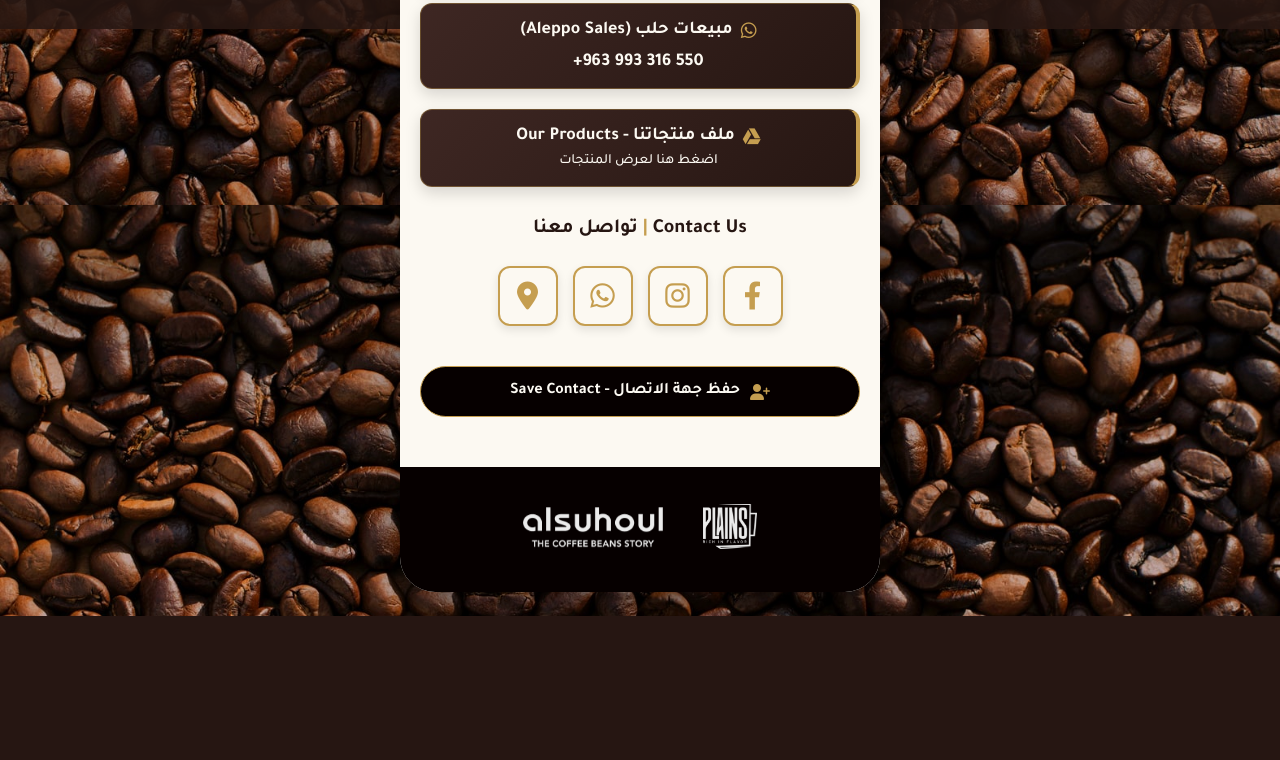
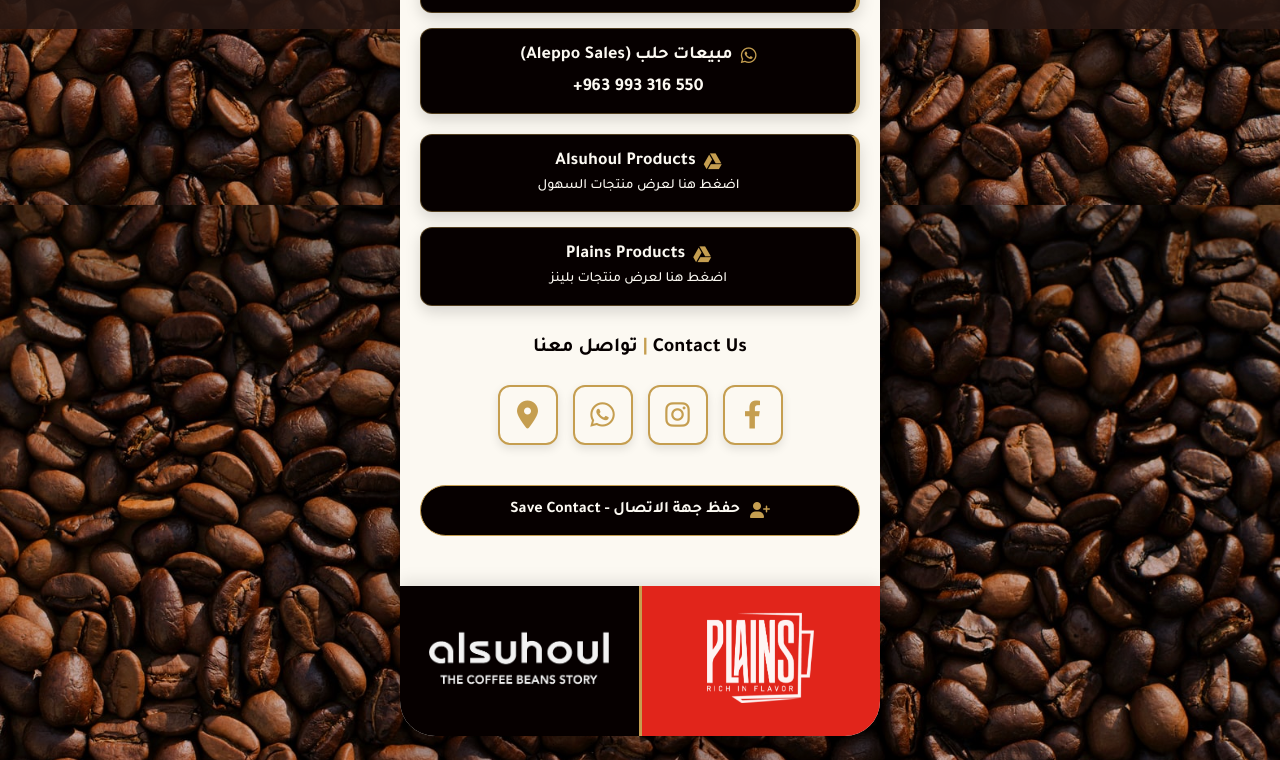
Before and after one commit to reflectionartwork-web/Sweid-digital-card, a plain HTML site: page index.html in a window 1280 px wide. Shown: the part 771-1531 px from the top of the page. Before the commit the page ends 1387 px from the top, so only its background shows below. Drawn offline with Linux system fonts and the light colour scheme.

Commit message:
Update index.html

```diff
--- a/index.html
+++ b/index.html
@@ -13,11 +13,12 @@
         :root {
             --dark-bg: #060000;
             --light-cream-bg: #FCF9F2; /* أبيض كريمي فاتح متناسق */
-            --brown-bg: #3E2723;       /* لون بني راقي */
-            --brown-dark: #261612;     /* بني داكن للتدرج */
+            --brown-bg: #060000;       /* لون بني راقي */
+            --brown-dark: #060000;     /* بني داكن للتدرج */
             --gold-accent: #C59E50;    /* لمسة ذهبية أكثر تناسقاً ودفئاً مع البني */
             --text-cream: #FCF9F2;     /* نص أبيض كريمي */
             --text-dark: #2a1a08;
+            --marlboro-red: #e1251b;   /* أحمر مالبورو */
         }
 
         * {
@@ -74,8 +75,8 @@
 
         /* تصغير اللوغو بنسبة 15% */
         .main-logo {
-            width: 80%;
-            max-width: 220px;
+            width: 85%;
+            max-width: 245px;
             height: auto;
             object-fit: contain;
             filter: drop-shadow(0 4px 6px rgba(0,0,0,0.5));
@@ -88,7 +89,7 @@
             left: 50%;
             transform: translateX(-50%);
             z-index: 5;
-            width: 138px;
+            width: 160px;
         }
 
         .coffee-beans {
@@ -266,34 +267,59 @@
             color: var(--brown-dark);
         }
 
-        /* --- القسم السفلي للبراندات --- */
+        /* --- القسم السفلي للبراندات الجديد --- */
         .bottom-section {
-            background-color: var(--dark-bg);
-            padding: 40px 20px;
+            display: flex;
+            margin-top: 10px;
+            min-height: 150px; /* تكبير حجم القسم */
+            position: relative;
+            box-shadow: 0 -5px 15px rgba(0,0,0,0.1);
+        }
+
+        .brand-half {
+            flex: 1;
             display: flex;
             justify-content: center;
             align-items: center;
-            gap: 40px;
-            margin-top: 10px;
+            padding: 25px 15px;
+            position: relative;
+            overflow: hidden;
+        }
+
+        /* الجزء اليمين (نظراً لأن الاتجاه RTL، العنصر الأول سيكون على اليمين) */
+        .plains-side {
+            background-color: var(--marlboro-red);
+        }
+
+        /* الجزء اليسار */
+        .alsuhoul-side {
+            background-color: var(--dark-bg);
+        }
+
+        /* الخط الذهبي الفاصل في المنتصف */
+        .brand-separator {
+            width: 3px;
+            background-color: var(--gold-accent);
+            z-index: 5;
         }
 
         .sub-brand {
-            height: 45px;
+            height: 90px; /* تكبير اللوغو بشكل متناسب مع القسم الجديد */
             width: auto;
-            max-width: 140px;
+            max-width: 180px;
             object-fit: contain;
-            opacity: 0.9;
+            opacity: 0.95;
             animation: float-logo 4s ease-in-out infinite;
         }
 
-        .sub-brand:nth-child(2) {
-            animation-delay: 2s;
+        .alsuhoul-side .sub-brand {
+            animation-delay: 2s; /* تأخير حركة البراند الثاني */
         }
 
         @keyframes float-logo {
-            0% { transform: translateY(0px); opacity: 0.85; }
+            0% { transform: translateY(0px); opacity: 0.9; }
             50% { transform: translateY(-6px); opacity: 1; }
-            100% { transform: translateY(0px); opacity: 0.85; }
+            100% { transform: translateY(0px); opacity: 0.9; }
         }
     </style>
 </head>
@@ -350,18 +376,26 @@
                 <span class="phone-number" dir="ltr">+963 993 316 550</span>
             </a>
 
-            <!-- خانة البورتفوليو (برابط جوجل درايف المحدث) -->
+            <!-- خانة بورتفوليو السهول -->
             <a href="https://drive.google.com/drive/folders/1kX8uQ94AuulKp5hJ8vj1dqBwrBB2IcPb?usp=drive_link" target="_blank" class="styled-box" style="margin-top: 5px;">
                 <div class="icon-title">
-                    <i class="fab fa-google-drive"></i> ملف منتجاتنا - Our Products
+                    <i class="fab fa-google-drive"></i> Alsuhoul Products
                 </div>
-                <p>اضغط هنا لعرض المنتجات</p>
+                <p>اضغط هنا لعرض منتجات السهول</p>
+            </a>
+
+            <!-- خانة بورتفوليو بلينز الجديدة -->
+            <a href="https://drive.google.com/drive/folders/1qElQi3eLLgNVerDqJCE1eMHi4G6yczeG?usp=drive_link" target="_blank" class="styled-box">
+                <div class="icon-title">
+                    <i class="fab fa-google-drive"></i> Plains Products
+                </div>
+                <p>اضغط هنا لعرض منتجات بلينز</p>
             </a>
 
             <!-- عنوان تواصل معنا -->
             <h2 class="contact-us-title">Contact Us <span>|</span> تواصل معنا</h2>
 
-            <!-- الأيقونات المربعة المجتمعة تحت العنوان (فيسبوك، انستغرام، واتساب، موقع) بإطار (Stroke) -->
+            <!-- الأيقونات المربعة المجتمعة تحت العنوان -->
             <div class="social-large-icons">
                 <a href="https://www.facebook.com/share/1D28Hf1pSC/" target="_blank" class="social-box"><i class="fab fa-facebook-f"></i></a>
                 <a href="https://www.instagram.com/alsuhoul.sy?igsi=emFtbXRxamwxcTJr" target="_blank" class="social-box"><i class="fab fa-instagram"></i></a>
@@ -376,10 +410,20 @@
 
         </main>
 
-        <!-- القسم السفلي الداكن للبراندات الفرعية -->
+        <!-- القسم السفلي للبراندات (مقسم إلى قسمين) -->
         <footer class="bottom-section">
-            <img src="2.png" alt="PLAINS Logo" class="sub-brand">
-            <img src="1.png" alt="Alsuhoul Logo" class="sub-brand">
+            <!-- الجزء اليمين (احمر مالبورو + لوغو Plains) -->
+            <div class="brand-half plains-side">
+                <img src="2.png" alt="PLAINS Logo" class="sub-brand">
+            </div>
+
+            <!-- الخط الذهبي الفاصل -->
+            <div class="brand-separator"></div>
+
+            <!-- الجزء اليسار (أسود داكن + لوغو السهول) -->
+            <div class="brand-half alsuhoul-side">
+                <img src="1.png" alt="Alsuhoul Logo" class="sub-brand">
+            </div>
         </footer>
 
     </div>
```
